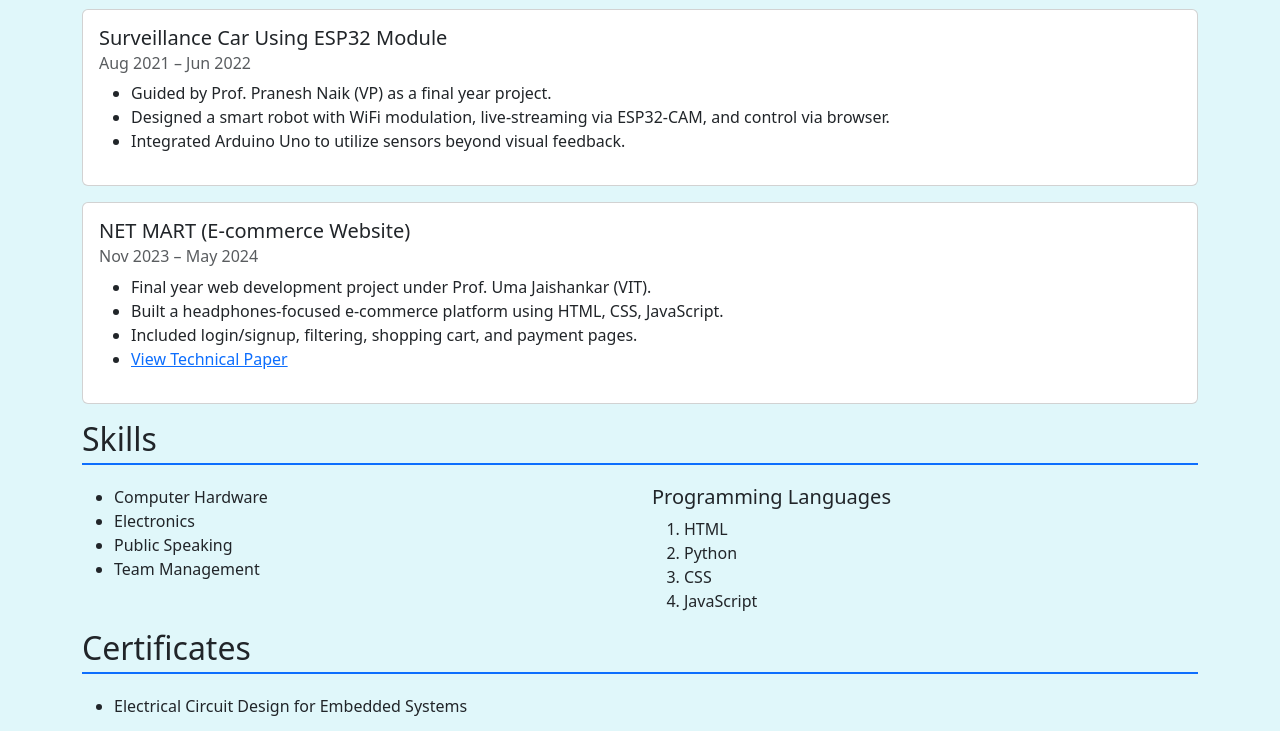
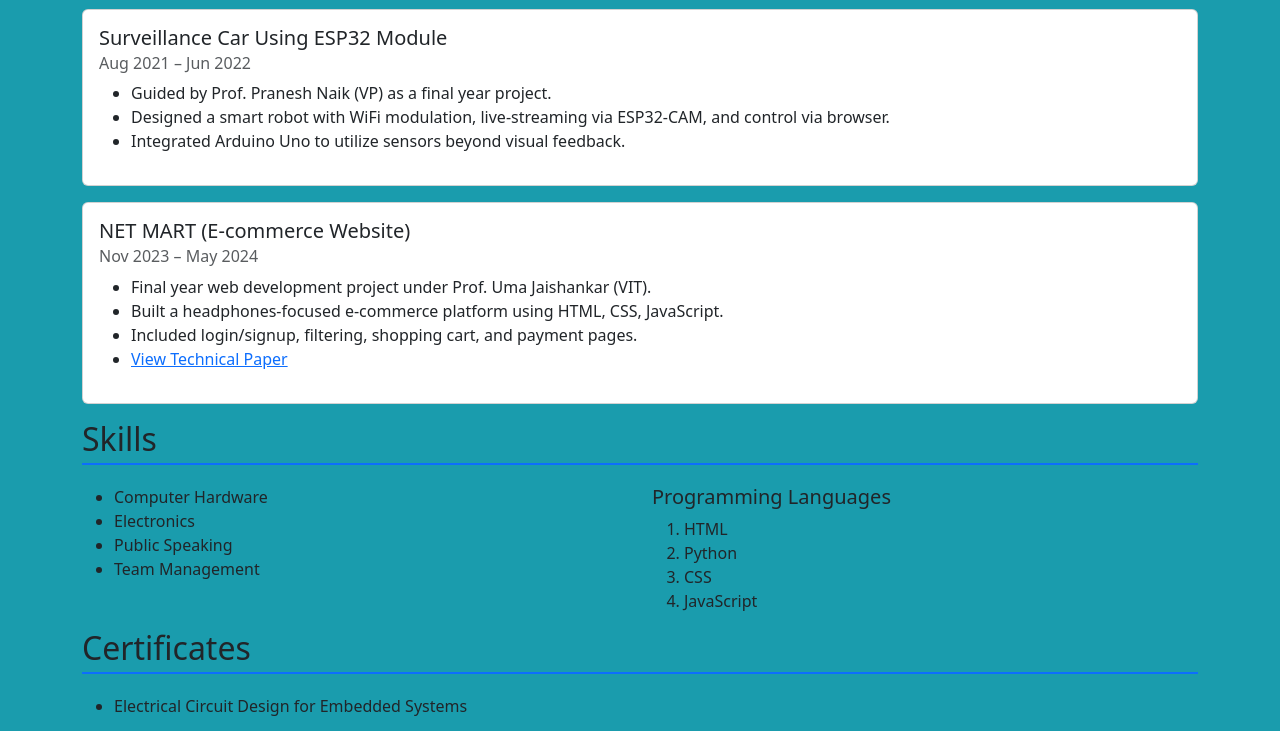
Before and after one commit to Lathish9/danish-resume, a plain HTML site: page index.html in a window 1280 px wide. Shown: the part 719-1450 px from the top of the page. Drawn offline with nearby package versions, Linux system fonts and the light colour scheme.

Commit message:
first commit

```diff
--- a/index.html
+++ b/index.html
@@ -7,7 +7,7 @@
   <link href="https://cdn.jsdelivr.net/npm/bootstrap@5.3.2/dist/css/bootstrap.min.css" rel="stylesheet" />
   <style>
     body {
-      background-color: #e0f7fa; /* Light cyan blue background */
+      background-color: #1a9cad; /* Light cyan blue background */
     }
     .profile-img {
       width: 150px;
```
